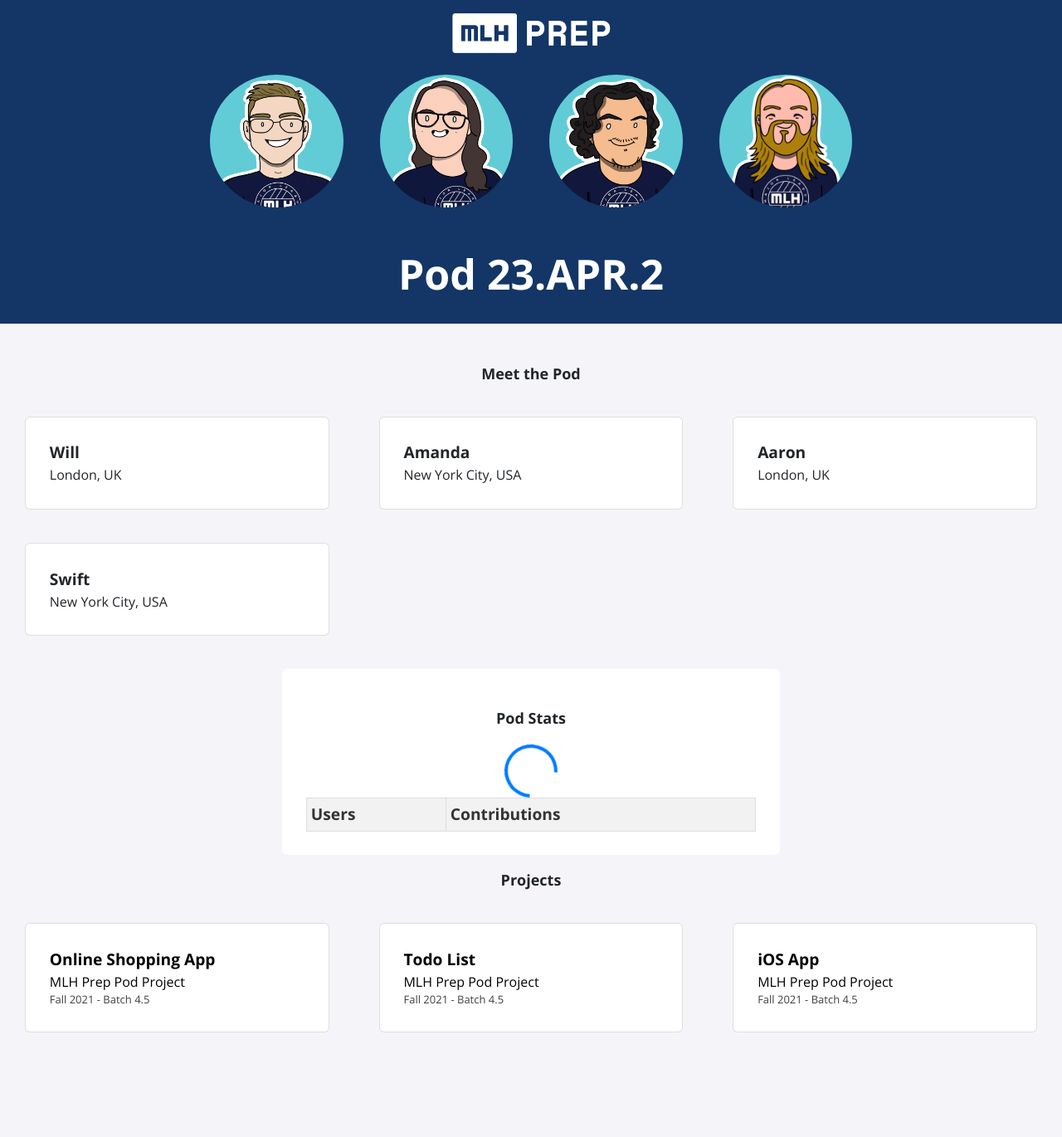
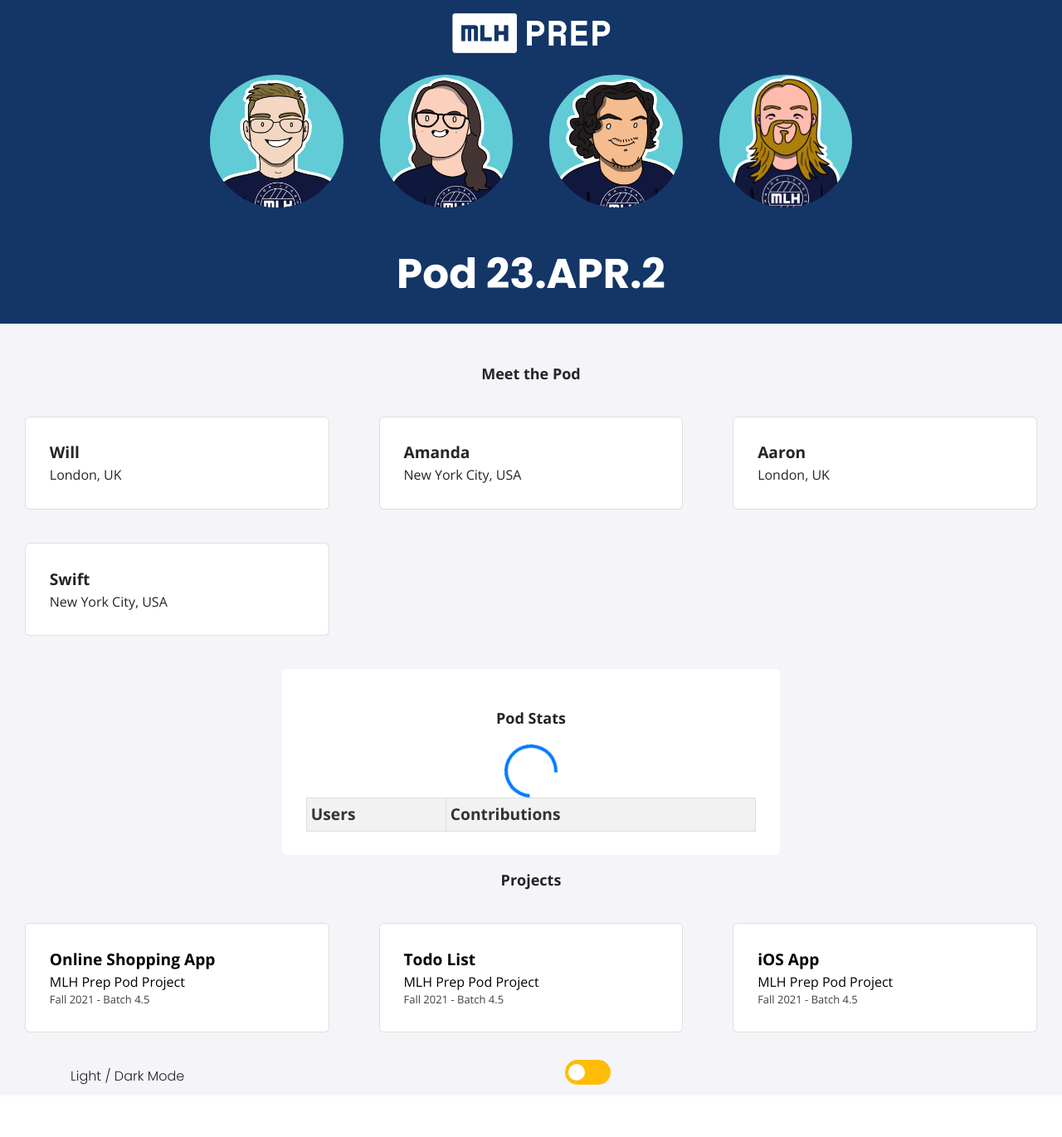
Before and after one commit to MLH-Fellowship/prep-portfolio-23.APR.PREP.2, a Jekyll site: the page built from index.html, in a window 1280 px wide. Shown: the whole page at 83% size. Built offline with Jekyll 4.4.1, drawn with Linux system fonts in a browser that asks for light colours; nearby versions of some CDN libraries; before the commit the page ends 1314 px from its top, so only the background shows below that.

Commit message:
added toggle at bottom of page

```diff
--- /dev/null
+++ b/_includes/toggle.html
@@ -0,0 +1,8 @@
+<center>
+<div class="container">
+    <h1> <font size="3">Light / Dark Mode</font></h1>
+
+    <input class="container_toggle" type="checkbox" id="switch" name="mode">
+    <label for="switch">Toggle</label>
+</div>
+</center>
--- a/_sass/all.scss
+++ b/_sass/all.scss
@@ -4,6 +4,7 @@
 @import 'profile';
 @import 'page';
 @import "podStats";
+@import "toggle";
 
 .card-container {
     display: grid;
--- /dev/null
+++ b/_sass/toggle.scss
@@ -0,0 +1,69 @@
+html {
+    background: var(--lightBg);
+
+    --lightBtn: #FFBD07;
+    --lightBg: #fff;
+    --lightColor: #232323;
+  }
+
+  html[data-theme='dark'] {
+     background: var(--lightBg);
+    --lightBtn: #7345df;
+    --lightBg: #232323;
+    --lightColor: #fff;
+  }
+
+  h1 {
+    font-family: 'Poppins', sans-serif;
+    font-weight: 300;
+    color: var(--lightColor);
+  }
+
+  input[type=checkbox] {
+    height: 0;
+    width: 0;
+    visibility: hidden;
+  }
+
+  label {
+    cursor: pointer;
+    text-indent: -9999px;
+    width: 55px;
+    height: 30px;
+    background: var(--lightBtn);
+    margin: 0 auto;
+    display: flex;
+    justify-content: center;
+    align-items: center;
+    -webkit-border-radius: 100px;
+    -moz-border-radius: 100px;
+    border-radius: 100px;
+    position: relative;
+  }
+
+  label:after {
+    content: '';
+    background: #fff;
+    width: 20px;
+    height: 20px;
+    -webkit-border-radius: 50%;
+    -moz-border-radius: 50%;
+    border-radius: 50%;
+    position: absolute;
+    top: 5px;
+    left: 4px;
+   transition: cubic-bezier(0.68, -0.55, 0.27, 01.55) 320ms;
+  }
+
+  input:checked + label {
+    background: #7345df;
+  }
+
+  input:checked + label:after {
+    left: calc(100% - 5px);
+    -webkit-transform: translateX(-100%);
+    -moz-transform: translateX(-100%);
+    -ms-transform: translateX(-100%);
+    -o-transform: translateX(-100%);
+    transform: translateX(-100%);
+  }
--- a/index.html
+++ b/index.html
@@ -14,6 +14,8 @@
     {% include podStats.html %}
 
     {% include projects.html %}
+
+    {% include toggle.html %}
 </body>
 <script src="/assets/js/stats.js"></script>
 </html>
```
